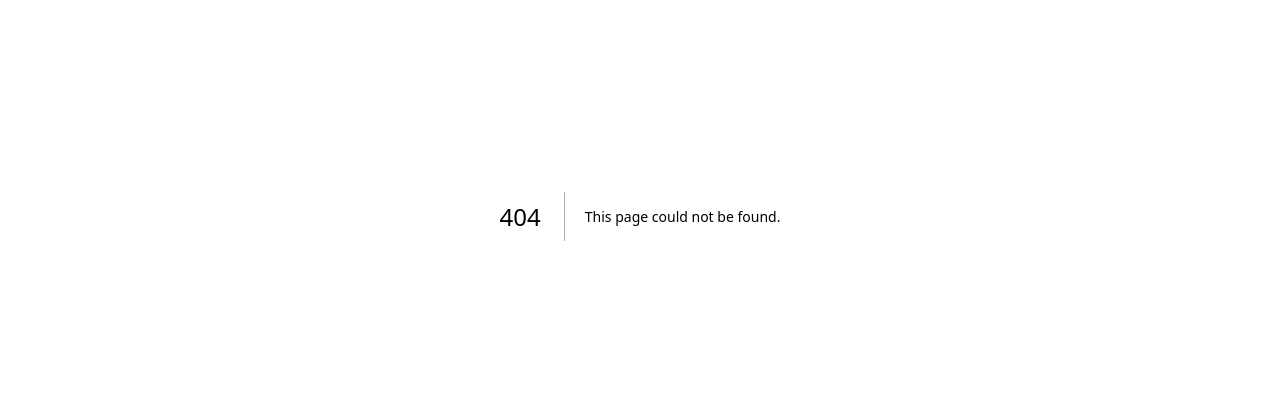
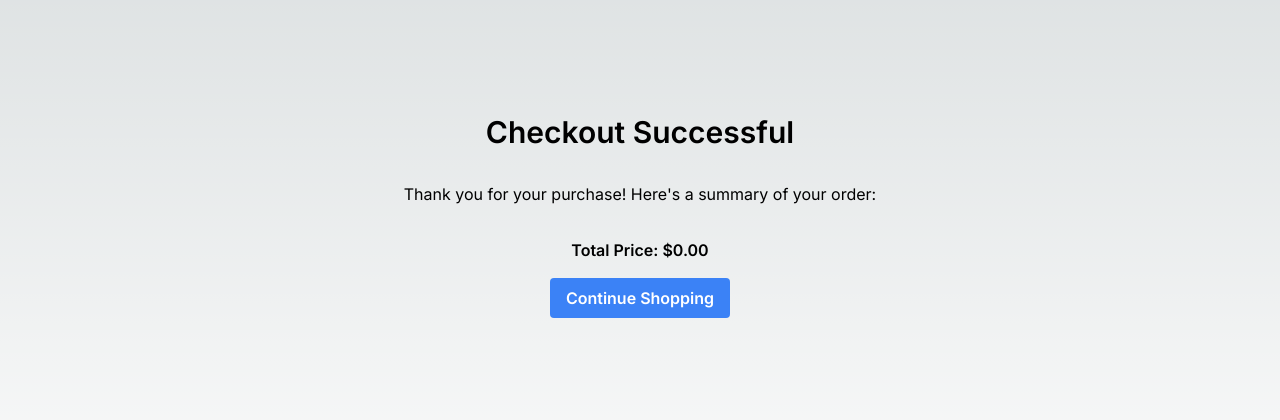
Before and after one commit to FuriousFlash/online-store, a Next.js app: page /success in a window 1280 px wide. Before the commit this address had no page. Shown: the part 184-604 px from the top of the page. Built offline with nearby package versions, Linux system fonts and the light colour scheme.

Commit message:
Add separate success page

```diff
--- /dev/null
+++ b/src/pages/success.js
@@ -0,0 +1,53 @@
+import { useState, useEffect } from "react";
+import useFetchPriceDetails from "@hooks/useFetchPriceDetails";
+import { useCart } from "@context/CartContext";
+import { useRouter } from "next/router";
+
+function Success() {
+  const { cart, setCart } = useCart();
+  const { fetchPriceDetails, totalPrice, priceBreakdown, error } =
+    useFetchPriceDetails();
+  const router = useRouter();
+
+  useEffect(() => {
+    fetchPriceDetails(cart);
+  }, [cart, fetchPriceDetails]);
+
+  return (
+    <div className="dark:bg-gray-800 flex flex-col mx-auto my-auto h-screen justify-center items-center p-4">
+      <h1 className="text-3xl font-bold mb-8">Checkout Successful</h1>
+      <p className="mb-4">
+        Thank you for your purchase! Here's a summary of your order:
+      </p>
+      <div className="flex flex-col justify-center items-start">
+        <div>
+          {priceBreakdown && (
+            <div>
+              {priceBreakdown.map((item, index) => (
+                <div key={index}>
+                  <p>
+                    {item.name} (x{item.quantity}) - Final Price: $
+                    {item.finalPrice.toFixed(2)}
+                  </p>
+                </div>
+              ))}
+            </div>
+          )}
+        </div>
+      </div>
+
+      <p className="font-bold mt-4">Total Price: ${totalPrice.toFixed(2)}</p>
+      <button
+        className="text-white bg-blue-500 hover:bg-blue-700 font-bold py-2 px-4 rounded mt-4"
+        onClick={() => {
+          router.push("/");
+          setCart([]);
+        }}
+      >
+        Continue Shopping
+      </button>
+    </div>
+  );
+}
+
+export default Success;
```
